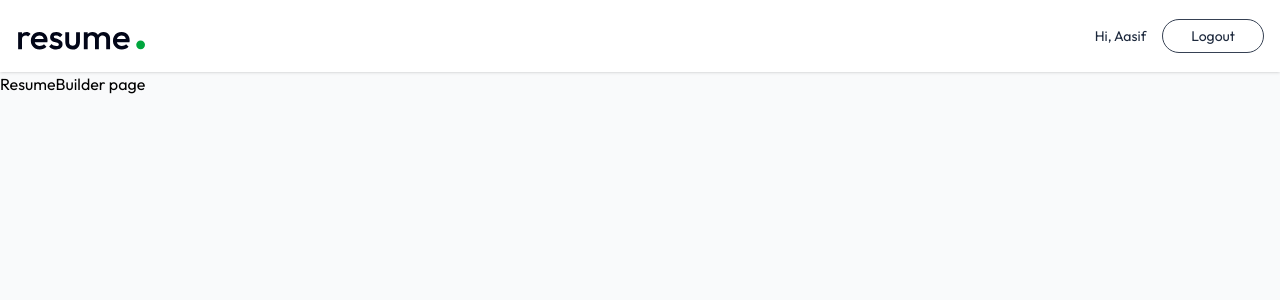
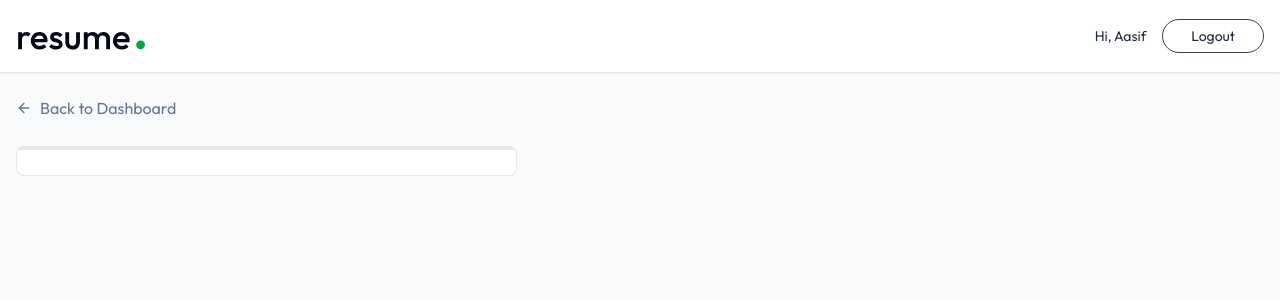
Before and after one commit to MdAasif06/AI-Resume-Builder, a React (Vite) app in the folder client/: page /app/builder/1 in a window 1280 px wide. Shown: the top 300 px of the page. Built offline with nearby package versions, Linux system fonts and the light colour scheme; the HTML template or start-up script is replaced by a standard one.

Commit message:
start with build page

```diff
--- a/client/src/pages/Dashboard.jsx
+++ b/client/src/pages/Dashboard.jsx
@@ -37,18 +37,16 @@ const Dashboard = () => {
     navigate(`/app/builder/res112`);
   };
 
-  const editTitle=async(event)=>{
-    event.preventDefault()
-  }
+  const editTitle = async (event) => {
+    event.preventDefault();
+  };
 
-  const delteResume=async(resumeId)=>{
-    const confirm=window.confirm("Are you sure want to delete this resume?")
-    if(confirm){
-      setAllResumes(prev=>prev.filter(resume=>resume._id !== resumeId))
+  const delteResume = async (resumeId) => {
+    const confirm = window.confirm("Are you sure want to delete this resume?");
+    if (confirm) {
+      setAllResumes((prev) => prev.filter((resume) => resume._id !== resumeId));
     }
-
-  }
-
+  };
 
   useEffect(() => {
     loadAllResumes();
@@ -67,13 +65,13 @@ const Dashboard = () => {
           <button
             onClick={() => setShowCreateResume(true)}
             className="w-full bg-white sm:max-w-36 h-48 flex flex-col items-center
-         justify-center rounded-lg gap-2 text-slate-600 border border-dashed
+          justify-center rounded-lg gap-2 text-slate-600 border border-dashed
          border-slate-300 group-hover:border-indigo-500 hover:shadow-lg transition-all
-         duration-300 cursor-pointer"
+          duration-300 cursor-pointer"
           >
             <PlusIcon
               className="size-11 transition-all duration-300 p-2.5
-          bg-gradient-to-br from-indigo-300 to-indigo-500 text-white rounded-full"
+           bg-gradient-to-br from-indigo-300 to-indigo-500 text-white rounded-full"
             />
             <p className="text-sm group-hover:text-purple-500 transition-all">
               Create Resume
@@ -105,7 +103,8 @@ const Dashboard = () => {
           {allResumes.map((resume, index) => {
             const baseColor = colors[index % colors.length];
             return (
-              <button onClick={()=>navigate(`/app/builder/${resume._id}`)}
+              <button
+                onClick={() => navigate(`/app/builder/${resume._id}`)}
                 key={index}
                 className="relative w-full sm:max-w-36 h-48 flex
               flex-col items-center justify-center rounded-lg gap-2 border group
@@ -117,7 +116,7 @@ const Dashboard = () => {
                 }}
               >
                 <FilePenIcon
-                  className="sizw-7 group-hover:scale-105 transition-all"
+                  className="size-7 group-hover:scale-105 transition-all"
                   style={{ color: baseColor }}
                 />
                 <p
@@ -134,12 +133,20 @@ const Dashboard = () => {
                 >
                   Updated on{new Date(resume.updatedAt).toLocaleDateString()}
                 </p>
-                <div onClick={(e)=>e.stopPropagation()} className="absolute top-1 right-1 group-hover:flex items-center hidden">
-                  <TrashIcon onClick={()=>delteResume(resume._id)}
+                <div
+                  onClick={(e) => e.stopPropagation()}
+                  className="absolute top-1 right-1 group-hover:flex items-center hidden"
+                >
+                  <TrashIcon
+                    onClick={() => delteResume(resume._id)}
                     className="size-7 p-1.5 hover:bg-white/50 rounded text-slate-700
                  transition-colors"
                   />
-                  <PencilIcon onClick={()=>{setEditResumeId(resume._id);setTitle(resume.title)}}
+                  <PencilIcon
+                    onClick={() => {
+                      setEditResumeId(resume._id);
+                      setTitle(resume.title);
+                    }}
                     className="size-7 p-1.5 hover:bg-white/50 rounded text-slate-700
                  transition-colors"
                   />
@@ -163,7 +170,7 @@ const Dashboard = () => {
             >
               <h2 className="text-xl font-bold mb-4">Create a Resume</h2>
               <input
-                onChange={(w) => setTitle(e.target.value)}
+                onChange={(e) => setTitle(e.target.value)}
                 value={title}
                 type="text"
                 placeholder="Enter resume title"
@@ -216,9 +223,8 @@ const Dashboard = () => {
                   htmlFor="resume-input"
                   className="block text-sm text-slate-700"
                 >
-                  Select Resume File
-                  <div
-                    className="flex flex-col items-center justify-center gap-2
+                Select Resume File
+                <div className="flex flex-col items-center justify-center gap-2
                 border group text-slate-400 border-slate-400 border-dashed
                 rounded-md p-4 py-10 my-4 hover:border-green-500
                 hover:text-green-700 cursor-pointer transition-colors"
@@ -233,8 +239,13 @@ const Dashboard = () => {
                     )}
                   </div>
                 </label>
-                <input type="file" id="resume-input" accept=".pdf" hidden
-                onChange={(e)=>setResume(e.target.files[0])}/>
+                <input
+                  type="file"
+                  id="resume-input"
+                  accept=".pdf"
+                  hidden
+                  onChange={(e) => setResume(e.target.files[0])}
+                />
               </div>
 
               <button
@@ -255,12 +266,11 @@ const Dashboard = () => {
           </form>
         )}
 
-
-   {/* edit resume  */}
+        {/* edit resume  */}
         {editResumeId && (
           <form
             onSubmit={editTitle}
-            onClick={() => setEditResumeId('')}
+            onClick={() => setEditResumeId("")}
             className="fixed inset-0 bg-black/70 backdrop-blur bg-opacity-50
             z-10 flex items-center justify-center"
           >
@@ -271,7 +281,7 @@ const Dashboard = () => {
             >
               <h2 className="text-xl font-bold mb-4">Edit Resume Title</h2>
               <input
-                onChange={(w) => setTitle(e.target.value)}
+                onChange={(e) => setTitle(e.target.value)}
                 value={title}
                 type="text"
                 placeholder="Enter resume title"
@@ -289,7 +299,7 @@ const Dashboard = () => {
                 className="absolute top-4 right-4 text-slate-400
                 hover:text-slate-600 cursor-pointer transition-colors"
                 onClick={() => {
-                  setEditResumeId('');
+                  setEditResumeId("");
                   setTitle("");
                 }}
               />
--- a/client/src/pages/ResumeBuilder.jsx
+++ b/client/src/pages/ResumeBuilder.jsx
@@ -1,9 +1,82 @@
-import React from 'react'
+import React, { useEffect, useState } from "react";
+import { dummyResumeData } from "../assets/assets";
+import { Link, useParams } from "react-router-dom";
+import { ArrowLeftIcon, Briefcase, FileText, FolderIcon, GraduationCap, Sparkles, User } from "lucide-react";
 
 const ResumeBuilder = () => {
+  const { resumeId } = useParams();
+  const [resumeData, setResumeData] = useState({
+    _id: "",
+    title: "",
+    personal_info: {},
+    professional_summary: "",
+    experience: [],
+    education: [],
+    project: [],
+    skills: [],
+    template: "classic",
+    accent_color: "#3b82f6",
+    public: false,
+  });
+
+  const loadExistingResume = async () => {
+    const resume = dummyResumeData.find((resume) => resume._id === resumeId);
+    if (resume) {
+      setResumeData(resume);
+      document.title = resume.title;
+    }
+  };
+
+  const [activeSectionIndex,setActiveSectionIndex]=useState(0)
+  const [removeBackground,setRemoveBackground]=useState(false)
+  const sections=[
+    {id:"personal",name:"Personal info",icon:<User/>},
+    {id:"summary",name:"Summary",icon:<FileText/>},
+    {id:"exprience",name:"Expreience",icon:<Briefcase/>},
+    {id:"education",name:"Education",icon:<GraduationCap/>},
+    {id:"projects",name:"Projects",icon:<FolderIcon/>},
+    {id:"skill",name:"Skills",icon:<Sparkles/>},
+  ]
+  const activeSection=sections[activeSectionIndex]
+
+  useEffect(() => {
+    loadExistingResume();
+  });
   return (
-    <div>ResumeBuilder page</div>
-  )
-}
+    <div>
+      <div className="max-w-7xl mx-auto px-4 py-6">
+        <Link
+          to={"/app"}
+          className="inline-flex gap-2 items-center text-center text-slate-500
+        hover:text-slate-700 transition-all"
+        >
+          <ArrowLeftIcon className="size-4" />
+          Back to Dashboard
+        </Link>
+      </div>
+      <div className="max-w-7xl mx-auto px-4 pb-8">
+        <div className="grid lg:grid-cols-12 gap-8">
+          {/* left panel form */}
+           <div className="relative lg:col-span-5 rounded-lg overflow-hidden">
+            <div className="bg-white rounded-lg shadow-md border border-gray-200
+            p-6 pt-1">
+              {/* progress bar using active section */}
+              <hr className="absolute top-0 left-0 right-0 border-2 border-gray-200"/>
+              <hr className="absolute top-0 left-0 h-1 bg-gradient-to-r from-green-500 to-green-600
+              border-none transition-all duration-200" style={{width:`${activeSectionIndex * 100/(sections.length-1)}%`}} />
 
-export default ResumeBuilder
+            </div>
+
+           </div>
+
+          {/* right panel form */}
+          <div>
+
+          </div>
+        </div>
+      </div>
+    </div>
+  );
+};
+
+export default ResumeBuilder;
```
